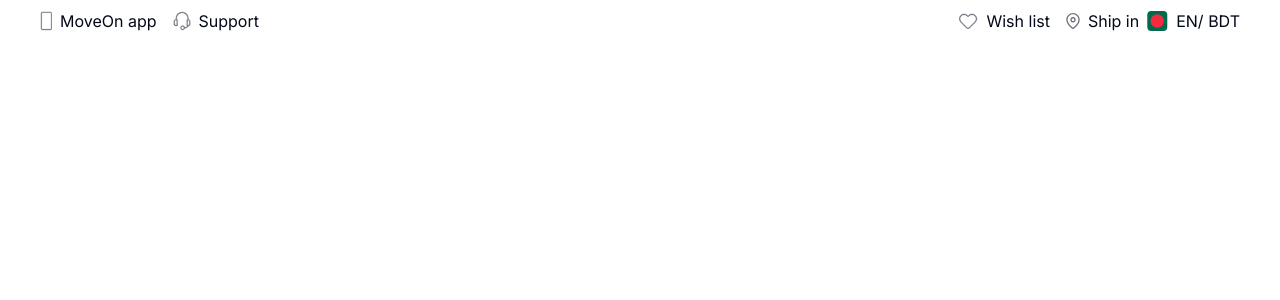
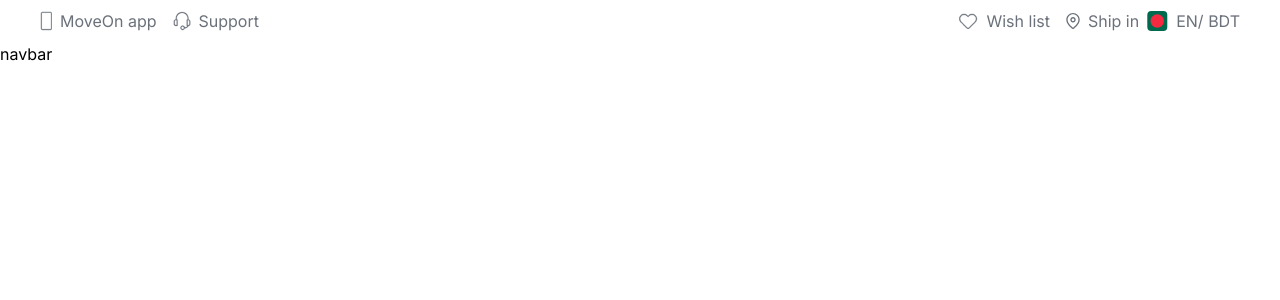
Before and after one commit to masudrahman-dev/buy-ship-me, a React (Vite) app: page / in a window 1280 px wide. Shown: the top 300 px of the page. Built offline with nearby package versions, Linux system fonts and the light colour scheme.

Commit message:
topbar design done

```diff
--- a/src/App.tsx
+++ b/src/App.tsx
@@ -13,7 +13,7 @@ const App = () => {
   return (
     <div className="max-w-[1441px] mx-auto  ">
       <Topbar />
-      {/* <Navbar /> */}
+      <Navbar />
     </div>
   );
 };
--- a/src/components/organisms/top-bar/Topbar.tsx
+++ b/src/components/organisms/top-bar/Topbar.tsx
@@ -7,7 +7,7 @@ import React from "react";
 
 const Topbar = () => {
   return (
-    <div className="flex items-center justify-between px-10 py-[9px]">
+    <div className="flex items-center justify-between px-10 py-[9px] text-silver">
       <div className="flex gap-4 items-center">
         <div className="flex gap-2 items-center">
           <PhoneIcon />
--- a/src/index.css
+++ b/src/index.css
@@ -82,5 +82,6 @@
     font-weight: 400;
     font-style: normal;
     font-variation-settings: "slnt" 0;
+    color: #000000;
   }
 }
--- a/tailwind.config.js
+++ b/tailwind.config.js
@@ -17,7 +17,30 @@ module.exports = {
       },
     },
     extend: {
+      fontFamily: {
+        label: [
+          "14px",
+          {
+            fontWeight: "400",
+          },
+        ],
+        base: [
+          "1rem",
+          {
+            fontWeight: "400",
+          },
+        ],
+      },
+
       colors: {
+        silver: {
+          DEFAULT: "#6B717A",
+        },
+        msGreen: {
+          DEFAULT: "#00893C",
+          light: "#DFFFED",
+        },
+
         border: "hsl(var(--border))",
         input: "hsl(var(--input))",
         ring: "hsl(var(--ring))",
```
